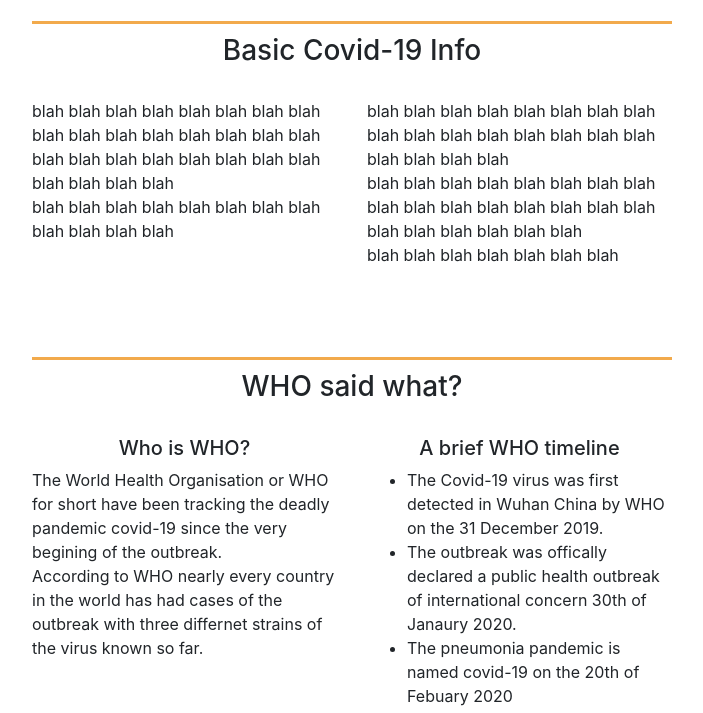
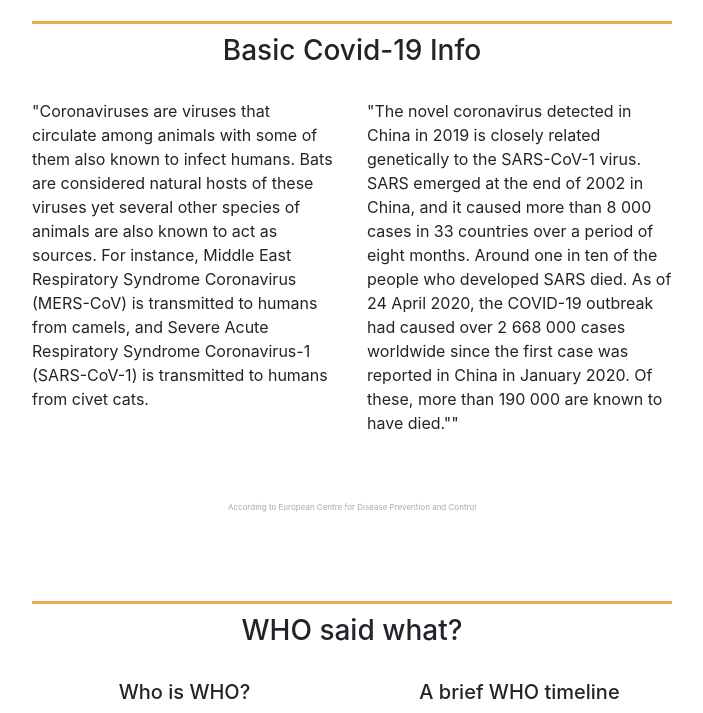
Before and after one commit to Code-Institute-Submissions/Covid-19-help-info, a plain HTML site: page index.html in a window 1280 px wide. Shown: the part 790-1503 px from the top of the page, without its empty margins (288-991 px from the left). Drawn offline with nearby package versions, Linux system fonts and the light colour scheme.

Commit message:
updated main page

```diff
--- a/css/style.css
+++ b/css/style.css
@@ -403,6 +403,14 @@
 
 /*-----------------------------------------------header media changes*/
 
+@media screen and (max-width: 1050px) {
+    .overall-nav li {
+          font-size: 30px;
+          padding: 0% 2%;
+          text-align: center;
+      }
+}
+
 @media screen and (max-width: 777px) {
     .logo {
         display: none;
@@ -412,7 +420,6 @@
           padding: 0% 2%;
           text-align: center;
       }
-
 }
 
   @media screen and  (max-width : 489px){
@@ -422,6 +429,7 @@
       .overall-nav li {
           font-size: 15px;
           padding: 0% 2%;
+          text-align:center;
       }
 
       .first-nav ul {
@@ -468,3 +476,12 @@
         padding: 10px 30px;
     }
 }
+
+/*---------------------------------------------------support page*/
+
+
+@media screen and (max-width:489px){
+    .mobile-heading {
+        font-size: 20px;
+    }
+}
--- a/index.html
+++ b/index.html
@@ -91,28 +91,26 @@
                     <div class="row">
                             <div class="col-md-6">
                                 <p>
-                                        blah blah blah blah blah blah blah blah <br>
-                                        blah blah blah blah blah blah blah blah
-                                        blah blah blah blah blah blah blah blah
-                                        blah blah blah blah <br> blah blah blah blah
-                                        blah blah blah blah blah blah blah blah
-
-
+                                        "Coronaviruses are viruses that circulate among animals with some of them also known to infect humans.
+                                        Bats are considered natural hosts of these viruses yet several other species of animals are also known to
+                                        act as sources. For instance, Middle East Respiratory Syndrome Coronavirus (MERS-CoV) is transmitted to
+                                         humans from camels, and Severe Acute Respiratory Syndrome Coronavirus-1 (SARS-CoV-1) is transmitted to
+                                         humans from civet cats.
                                 </p>
                             </div>
                             <div class="col-md-6">
                                 <p>
-                                        blah blah blah blah blah blah blah blah
-                                        blah blah blah blah blah blah blah blah
-                                        blah blah blah blah <br>blah blah blah blah
-                                        blah blah blah blah blah blah blah blah
-                                        blah blah blah blah blah blah blah blah
-                                        blah blah <br> blah blah blah blah blah blah
-                                        blah
+                                        "The novel coronavirus detected in China in 2019 is closely
+                                         related genetically to the SARS-CoV-1 virus. SARS emerged at the end of 2002 in China, and it
+                                          caused more than 8 000 cases in 33 countries over a period of eight months. Around one in ten
+                                          of the people who developed SARS died. As of 24 April 2020, the COVID-19 outbreak had caused over
+                                           2 668 000 cases worldwide since the first case was reported in China in January 2020. Of these, more
+                                           than 190 000 are known to have died.""
 
                                 </p>
                             </div>
                     </div>
+                    <div class="margin-lists info-ref">According to European Centre for Disease Prevention and Control</div>
                     </article>
 
                         <br>
```
Also changed, not shown: contact.html (+1 -1 lines), storingcode.html (deleted, +0 -24 lines), support.html (+3 -3 lines), images/ireland-color.jpg (deleted), images/ireland-color.png (added).
